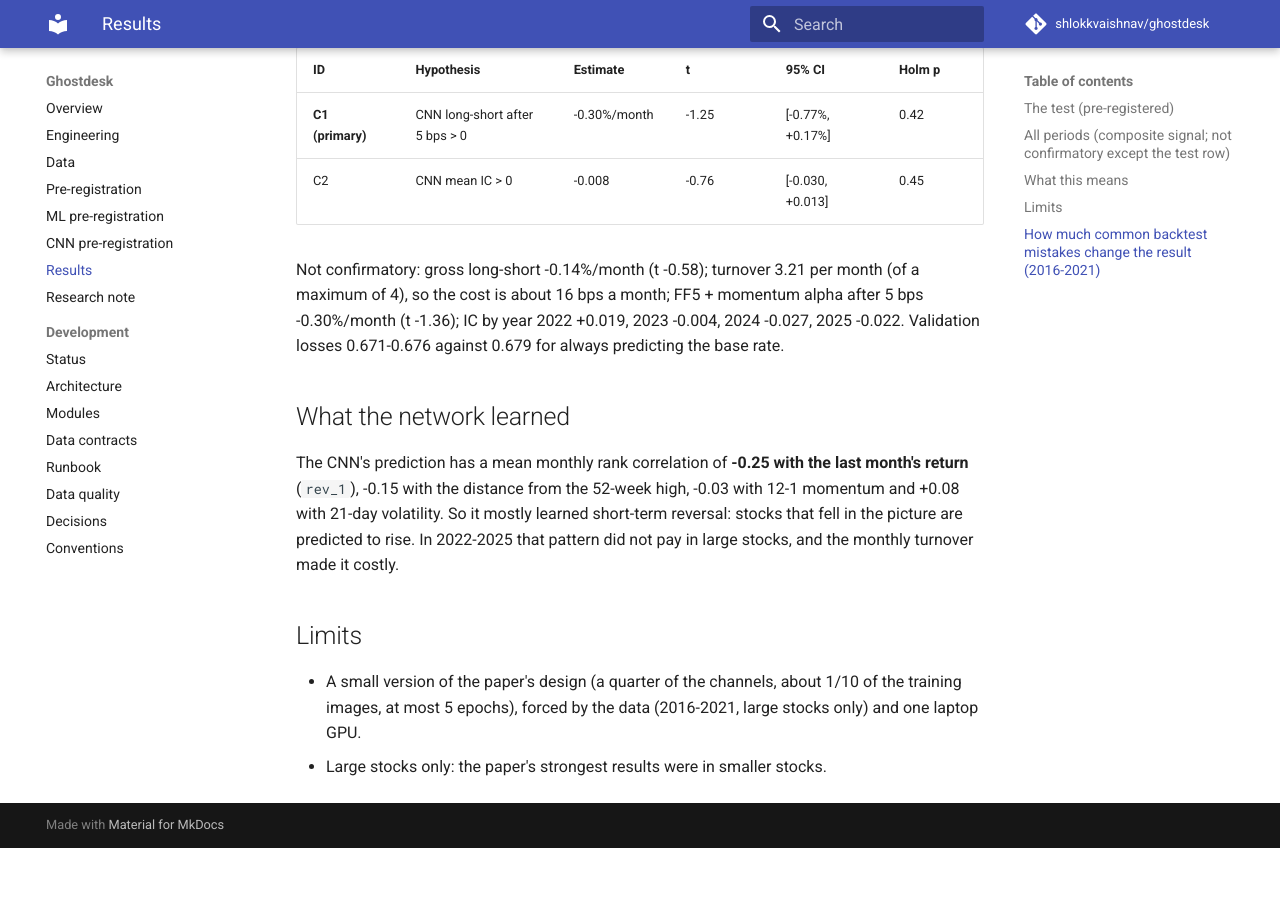
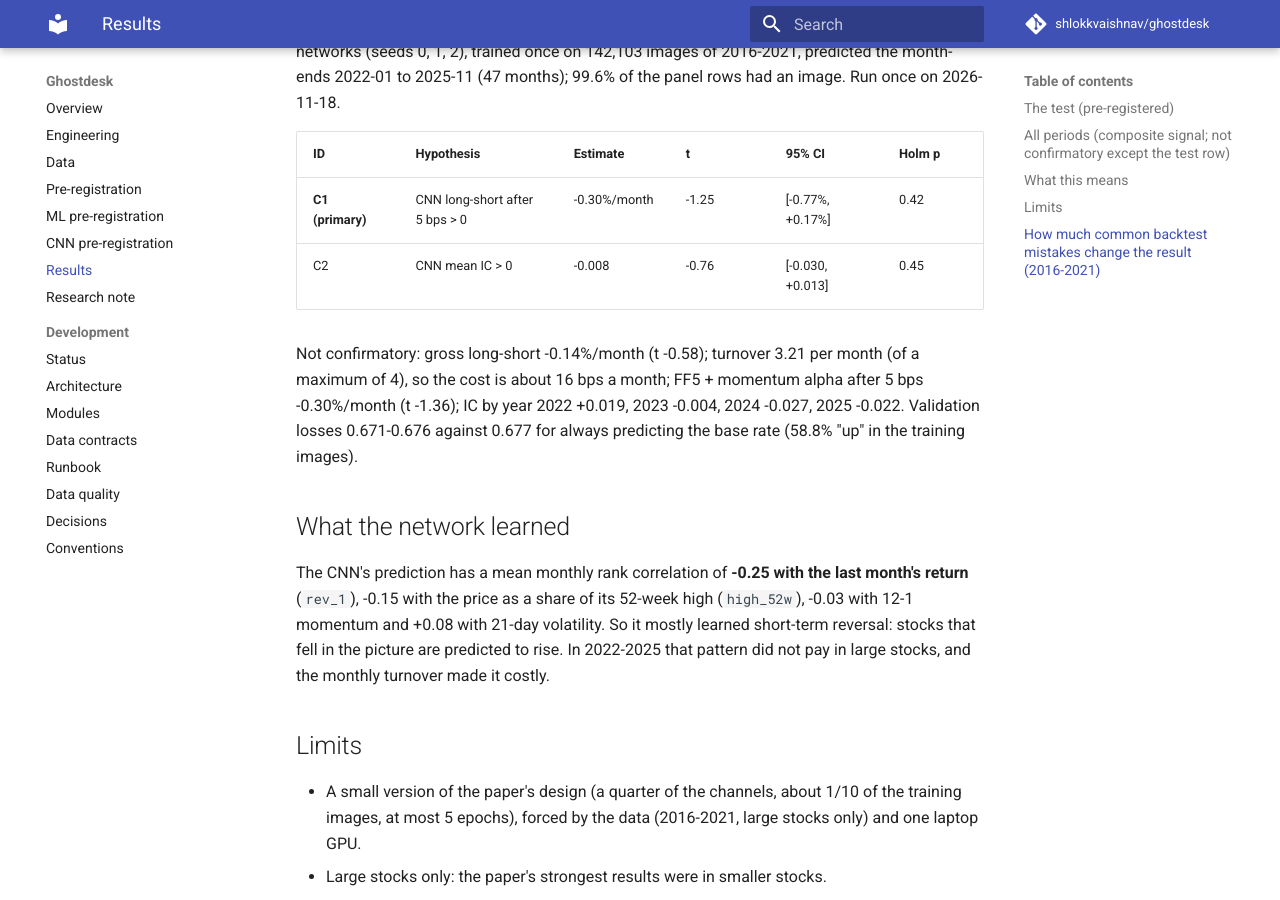
Before and after one commit to shlokkvaishnav/ghostdesk, an MkDocs documentation site: the page built from docs/results.md, in a window 1280 px wide and 900 px high, scrolled down 6358 px. Built offline with MkDocs 1.6.1 and Material for MkDocs 9.7.7, drawn with Linux system fonts in a browser that asks for light colours; comment, search, counter and statistics services are not loaded; before the commit the page ends 7206 px from its top, so only the background shows below that; some of the changed text lies outside the part shown.

Commit message:
Results: correct three CNN/ML figures and add the size-weighted signal result
- CNN: the constant-prediction loss for the test networks is 0.677 (58.8% up in the
  2016-2021 training images, from cnn_test.json), not 0.679 (that was the dev value).
- CNN: the -0.15 correlation is with high_52w (price / 52-week high), not with the
  distance from the high (which would have the opposite sign).
- ML: 34,916 stock-months with a forward return in 2016-2021, so about 35,000, not 30,000.
- Signal study: the dollar-volume-weighted test long-short (-1.22%/month gross, t -1.82)
  is in results_test.json but was not reported. Added as not confirmatory.

```diff
--- a/docs/results.md
+++ b/docs/results.md
@@ -35,6 +35,9 @@ IC by year: 2016 +0.038, 2017 +0.029, 2018 +0.018, 2019 -0.008, 2020 -0.012, 202
   the 95% interval is about 0.5% per month after costs.
 - The pooled information coefficient is positive (0.014, t 2.17), but small, and it is not a pre-registered test.
 - About half of the 2016-2019 effect was an industry effect, and control regressions found no effect in any period.
+- Weighted by dollar volume instead of equally (a size check, not pre-registered), the test-period long-short was
+  -1.22% per month gross (t -1.82, 95% CI [-2.54%, +0.10%]): with more weight on the largest stocks, the estimate
+  is negative.
 - Single measures (cosine, Jaccard, edit; risk factors; MD&A) show the same picture; none is significant in the
   test period after a correction for nine tests.
 
@@ -161,14 +164,14 @@ the panel rows had an image. Run once on 2026-11-18.
 
 Not confirmatory: gross long-short -0.14%/month (t -0.58); turnover 3.21 per month (of a maximum of 4), so the
 cost is about 16 bps a month; FF5 + momentum alpha after 5 bps -0.30%/month (t -1.36); IC by year 2022 +0.019,
-2023 -0.004, 2024 -0.027, 2025 -0.022. Validation losses 0.671-0.676 against 0.679 for always predicting the base
-rate.
+2023 -0.004, 2024 -0.027, 2025 -0.022. Validation losses 0.671-0.676 against 0.677 for always predicting the base
+rate (58.8% "up" in the training images).
 
 ## What the network learned
 The CNN's prediction has a mean monthly rank correlation of **-0.25 with the last month's return** (`rev_1`),
--0.15 with the distance from the 52-week high, -0.03 with 12-1 momentum and +0.08 with 21-day volatility. So it
-mostly learned short-term reversal: stocks that fell in the picture are predicted to rise. In 2022-2025 that
-pattern did not pay in large stocks, and the monthly turnover made it costly.
+-0.15 with the price as a share of its 52-week high (`high_52w`), -0.03 with 12-1 momentum and +0.08 with 21-day
+volatility. So it mostly learned short-term reversal: stocks that fell in the picture are predicted to rise. In
+2022-2025 that pattern did not pay in large stocks, and the monthly turnover made it costly.
 
 ## Limits
 - A small version of the paper's design (a quarter of the channels, about 1/10 of the training images, at most 5
```
Also changed, not shown: other parts of docs/results.md (+1 -1 lines).
